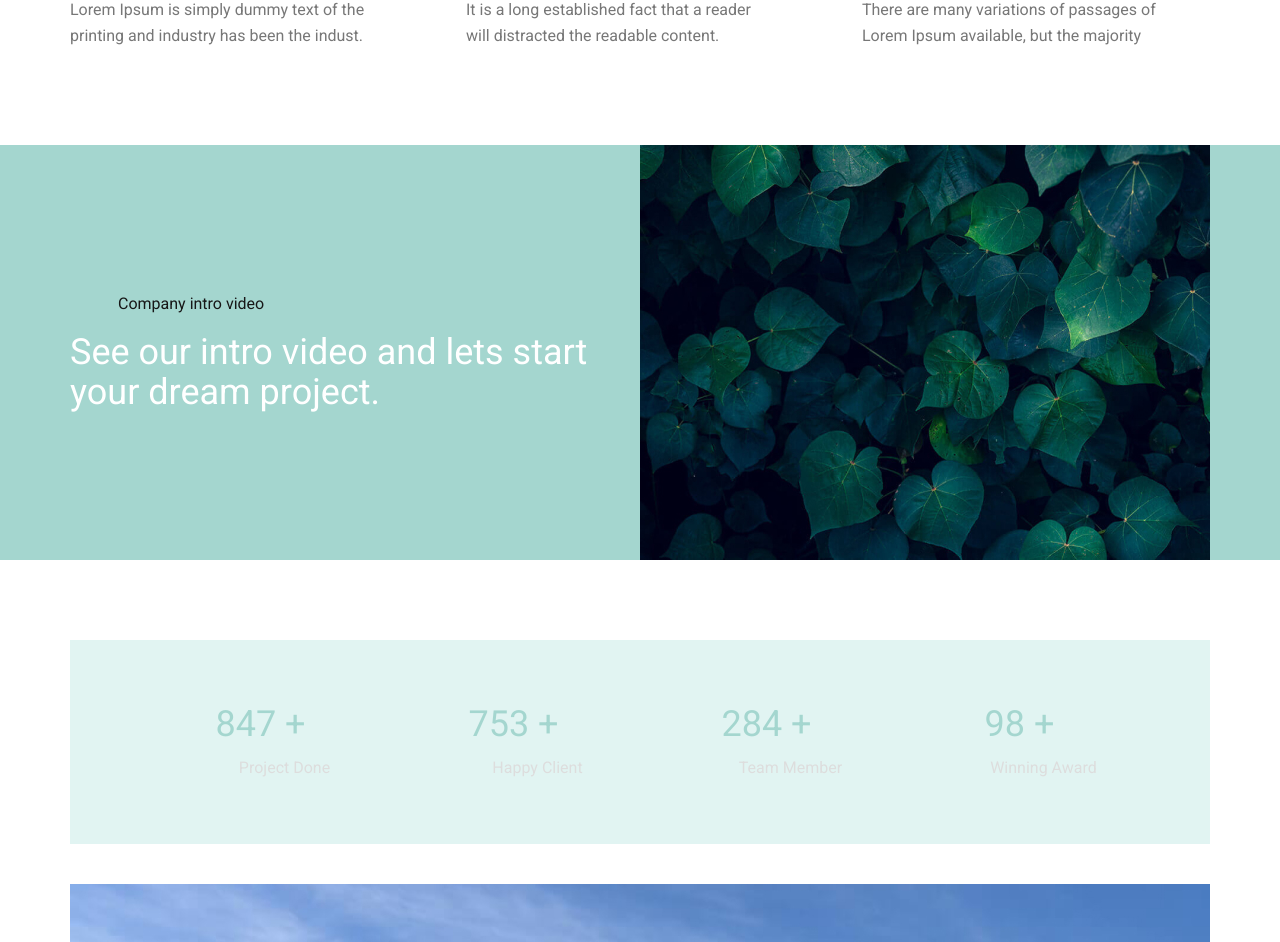
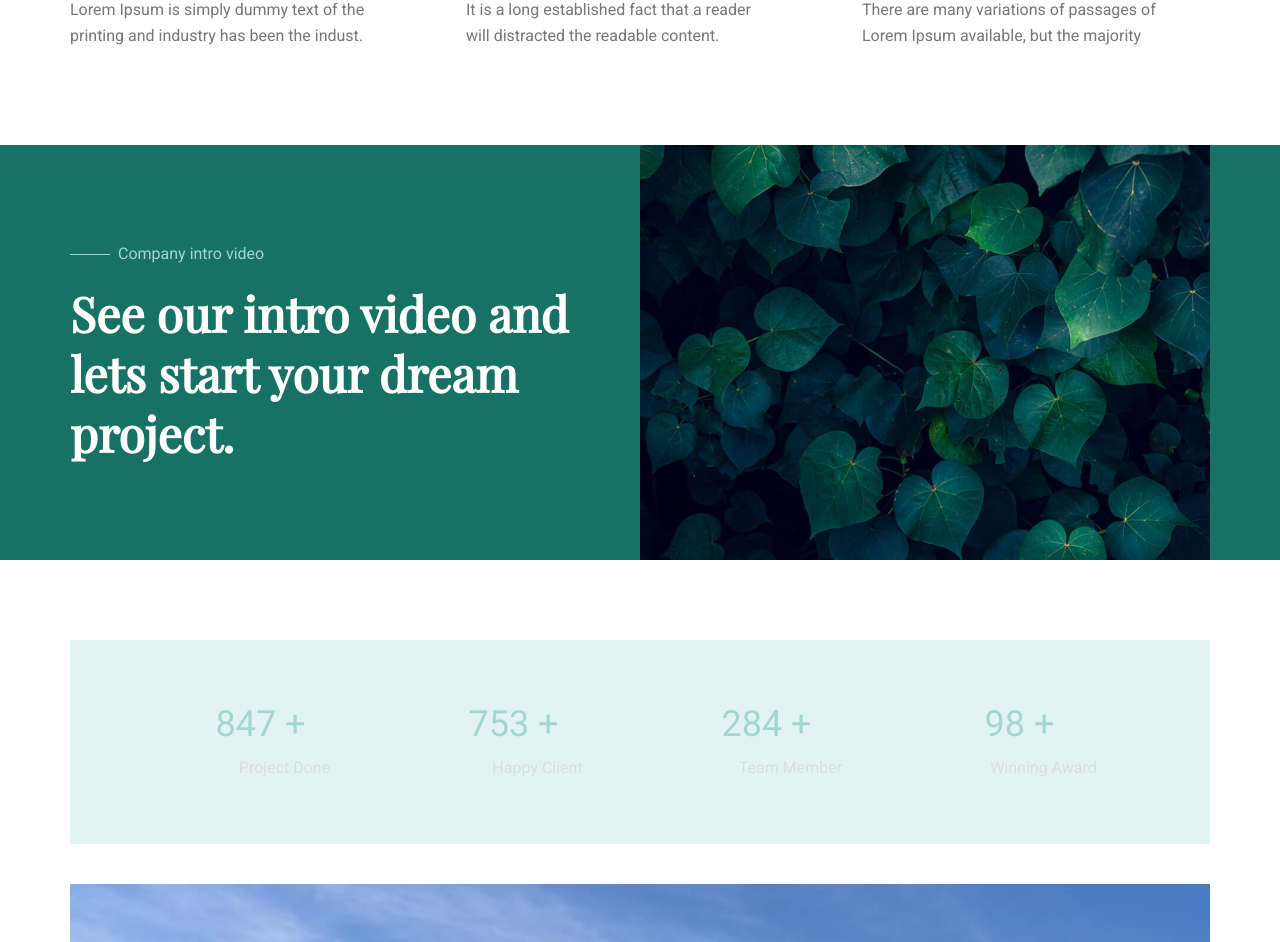
Before and after one commit to theCapnCoder/1_low_farmzi, a Next.js app: page / in a window 1280 px wide. Shown: the part 4571-5513 px from the top of the page. Built offline with nearby package versions, Linux system fonts and the light colour scheme.

Commit message:
fix: Intro markUp

```diff
--- a/src/app/_containers/intro.tsx
+++ b/src/app/_containers/intro.tsx
@@ -5,14 +5,16 @@ import { LineText } from "../_components/line-text";
 
 export default function Intro() {
   return (
-    <section className="bg-green_light">
+    <section className="bg-green_dark">
       <Container>
         <div className="grid grid-cols-2 items-center">
           <div>
-            <LineText className="mb-4">
-              <h5 className="text-white_light">Company intro video</h5>
+            <LineText green className="mb-4">
+              <h5 className="leading-relaxed text-green_light">
+                Company intro video
+              </h5>
             </LineText>
-            <h2 className="text-4xl text-white">
+            <h2 className="font-playfair_display text-5xl font-bold leading-tight text-white">
               See our intro video and lets start your dream project.
             </h2>
           </div>
```
